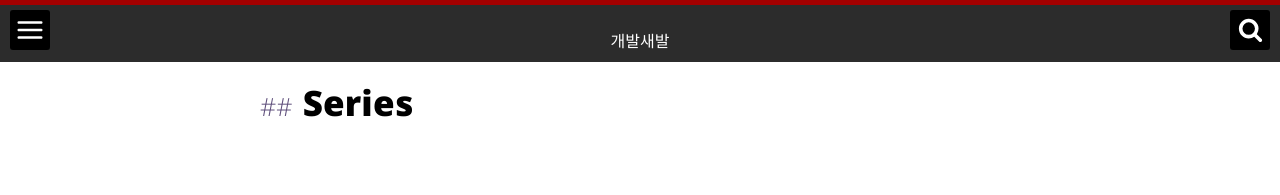
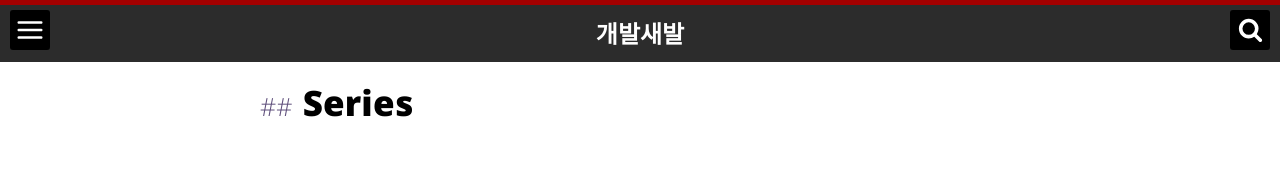
Before and after one commit to JJooJJoo83/kangtegong.github.io, a Jekyll site: the page built from series.html, in a window 1280 px wide. Shown: the top 195 px of the page. Built offline with Jekyll 4.4.1, drawn with Linux system fonts in a browser that asks for light colours.

Commit message:
modify nav

```diff
--- a/_layouts/default.html
+++ b/_layouts/default.html
@@ -2,7 +2,7 @@
 layout: compress
 ---
 <!DOCTYPE html>
-<html lang="en">
+<html lang="ko">
     {% include head.html %}
     <body>
         {% include svg-icons.html %}
--- a/assets/css/main.css
+++ b/assets/css/main.css
@@ -1050,9 +1050,11 @@ body {
 
 .header-post p {
     margin: 0;
-    padding-top: 23px;
+    padding-top: 10px;
     text-align: center;
-    color: #fff
+    color: #fff;
+    font-weight: 700;
+    font-size: x-large;
 }
 
 .page-header {
```
